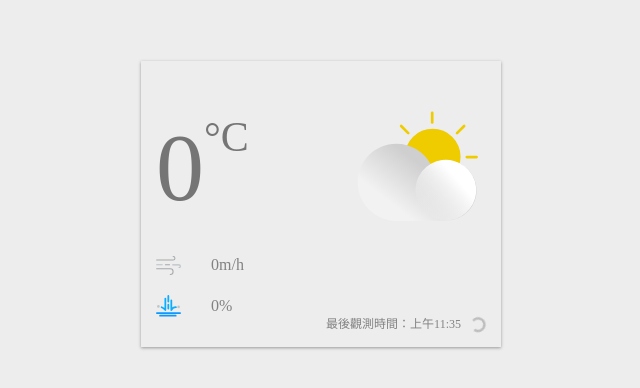
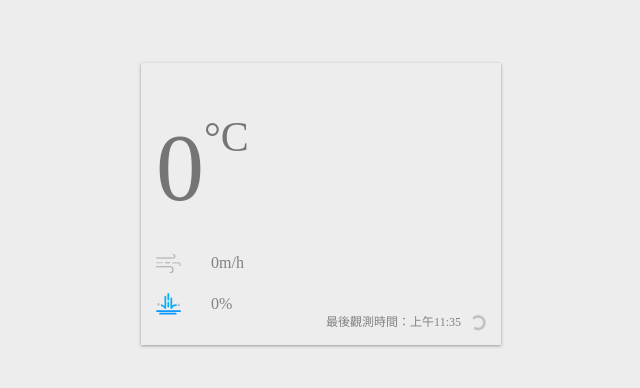
Before and after one commit to leave3310/realtime-weather-app, a React (Create React App) app: page / in a window 1280 px wide. Shown: the part 196-584 px from the top of the page, without its empty margins (319-959 px from the left). Built offline with nearby package versions, Linux system fonts and the light colour scheme; no server answers.

Commit message:
weatherIcon component with useMemo

```diff
--- a/src/App.js
+++ b/src/App.js
@@ -231,6 +231,7 @@
     rainPossibility,
     observationTime,
     comfortability,
+    weatherCode,
     isLoading
   } = weatherElement
 
@@ -246,7 +247,7 @@
             <Temperature>
               {Math.round(temperature)}<Celsius>°C</Celsius>
             </Temperature>
-            <WeatherIcon />
+            <WeatherIcon weatherCode={weatherCode} moment="night" />
           </CurrentWeather>
           <AirFlow>
             <AirFlowIcon /> {windSpeed}m/h
--- a/src/components/WeatherIcon.js
+++ b/src/components/WeatherIcon.js
@@ -1,4 +1,4 @@
-import React from 'react'
+import React, { useMemo } from 'react'
 import styled from '@emotion/styled'
 
 import { ReactComponent as DayClear } from './../images/day-clear.svg'
@@ -65,10 +65,13 @@
 const weatherCode = 100
 console.log(weatherCode2Type(weatherCode))
 
-const WeatherIcon = () => {
+const WeatherIcon = ({ weatherCode, moment }) => {
+    const weatherType = useMemo(() => weatherCode2Type(weatherCode), [weatherCode])
+    const weatherIcon = weatherIcons[moment][weatherType]
+
     return (
         <IconContainer>
-            <DayCloudy></DayCloudy>
+            {weatherIcon}
         </IconContainer>
     )
 }
```
